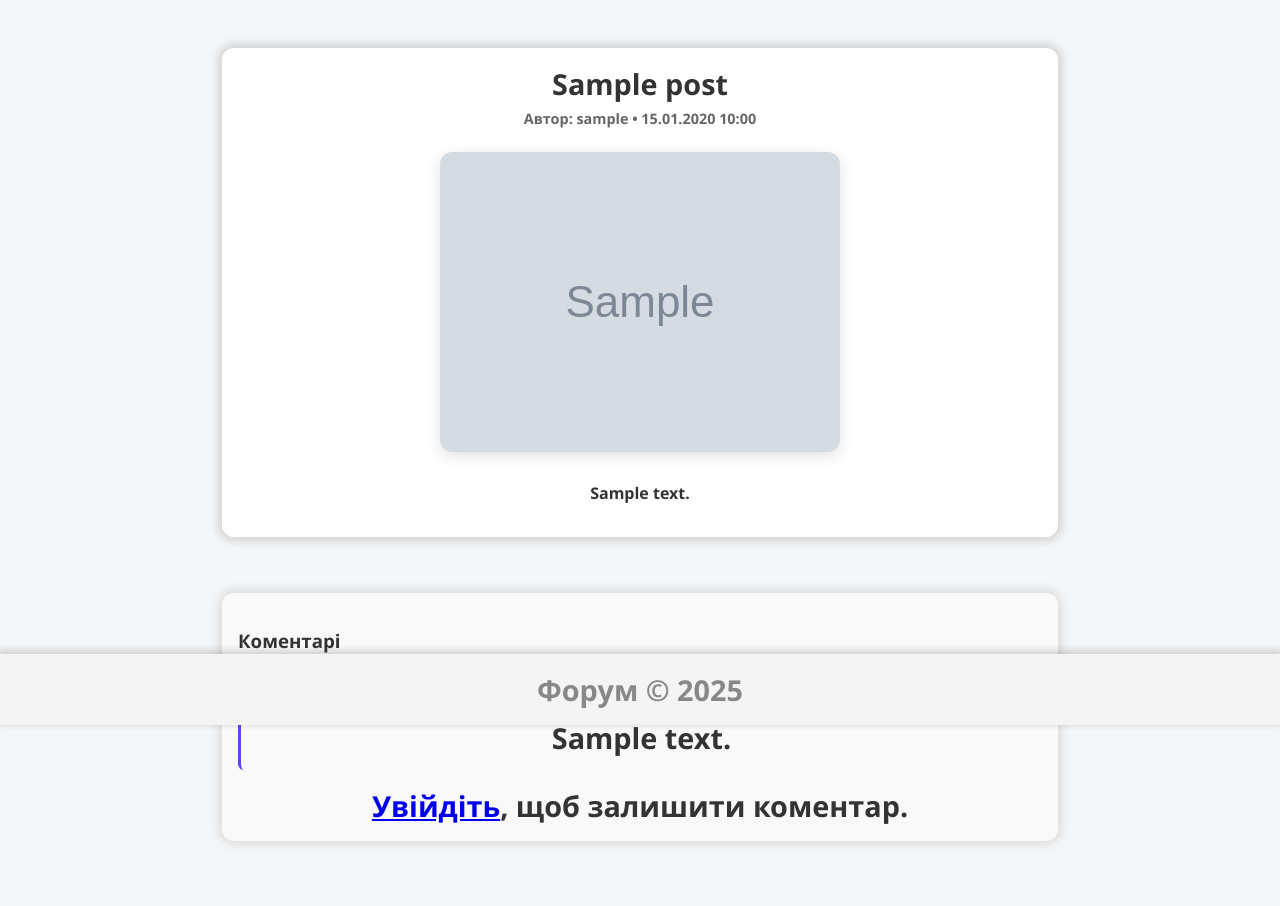
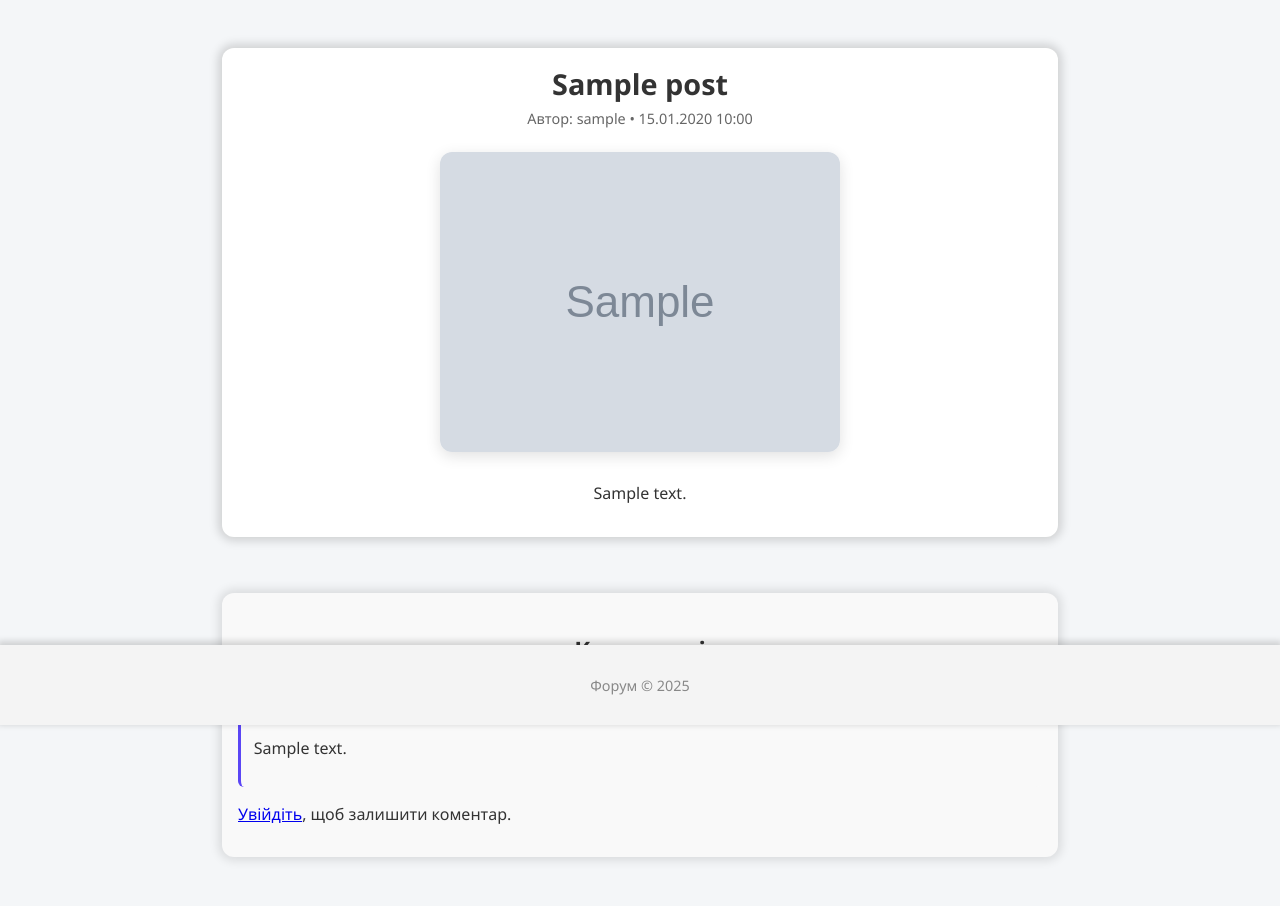
Before and after one commit to BrootBin/Forum, a Django app: page /post/1/ in a window 1280 px wide. Shown: the part 75-981 px from the top of the page. Before the commit the page ends 921 px from the top, so only its background shows below. Run offline with Django 5.2, Linux system fonts and the light colour scheme; tables that the repository leaves empty hold one stand-in row (values such as "Sample post"); grey boxes marked "Sample" are stand-in pictures; style sheets or scripts are compiled from the project's sources; some libraries are stand-ins or nearby versions.

Commit message:
змінено стилі

```diff
--- a/forum/static/scss/base/_layout.scss
+++ b/forum/static/scss/base/_layout.scss
@@ -28,3 +28,12 @@
 	font-style: italic;
 	color: #444;
 }
+.post-card {
+	background: #fff;
+	border-radius: 12px;
+	padding: 1rem;
+	margin-bottom: 1.5rem;
+	display: flex;
+	gap: 1rem;
+	box-shadow: 0 0 10px 4px rgba(0, 0, 0, 0.15);
+}
--- a/forum/static/scss/components/_posts-detail.scss
+++ b/forum/static/scss/components/_posts-detail.scss
@@ -6,6 +6,7 @@
 	display: flex;
 	flex-direction: column;
 	gap: 2rem;
+	font-size: 1rem;
 }
 .main-container-post .post-card {
 	background: #fff;
@@ -24,8 +25,14 @@
 	padding: 1.5rem;
 	box-shadow: 0 0 15px 4px rgba(0, 0, 0, 0.15);
 }
-
-.post-header h2, p {
+.comments-section-title{
+	font-size: 1.5rem;
+	font-weight: 700;
+	margin-bottom: 1rem;
+	text-align: center;
+	color: #333;
+}
+.post-header h2 {
 	margin: 0;
 	font-size: 1.8rem;
 	font-weight: 700;
@@ -34,6 +41,7 @@
 .post-content h3 {
 	margin: 0;
 	font-size: 1.2rem;
+	text-align: center;
 }
 
 .meta {
--- a/forum/templates/forum/post_detail.html
+++ b/forum/templates/forum/post_detail.html
@@ -26,7 +26,7 @@
 
     <!-- Блок коментарів + форма -->
     <div class="comments-section full-width-header">
-        <h3>Коментарі</h3>
+        <h3 class="comments-section-title">Коментарі</h3>
         {% for comment in comments %}
             <div class="comment-box">
                 <p class="meta"><strong>{{ comment.author.username }}</strong> — {{ comment.created_at|timesince }} тому</p>
```
